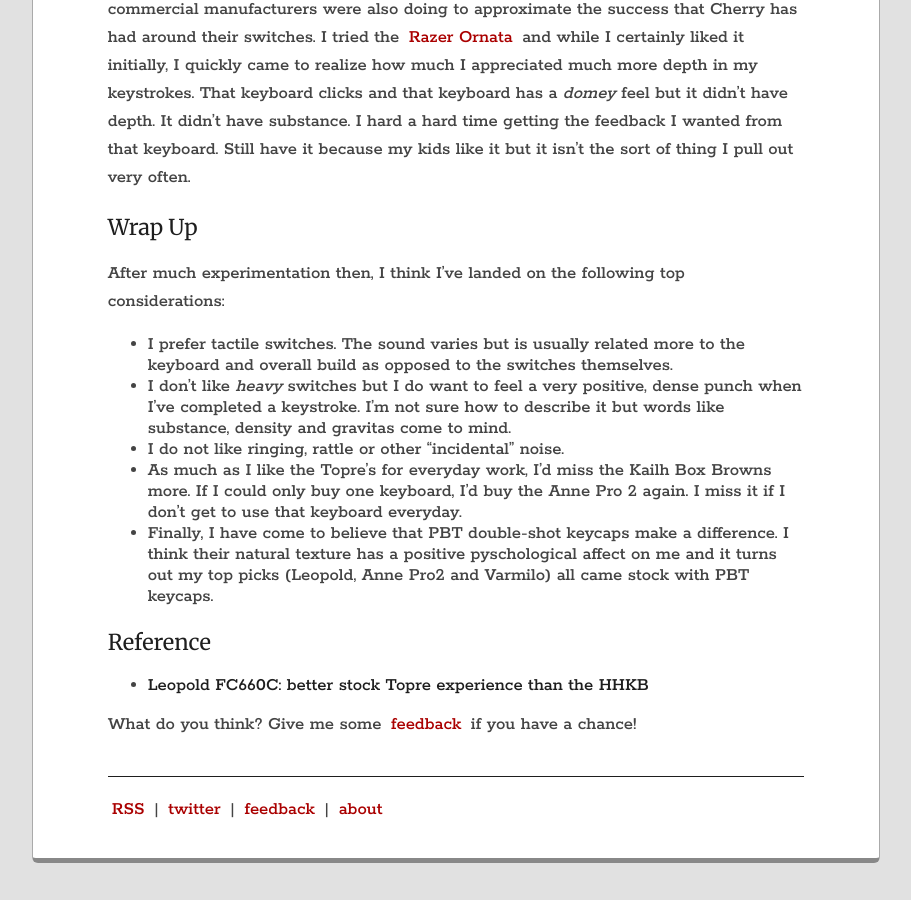
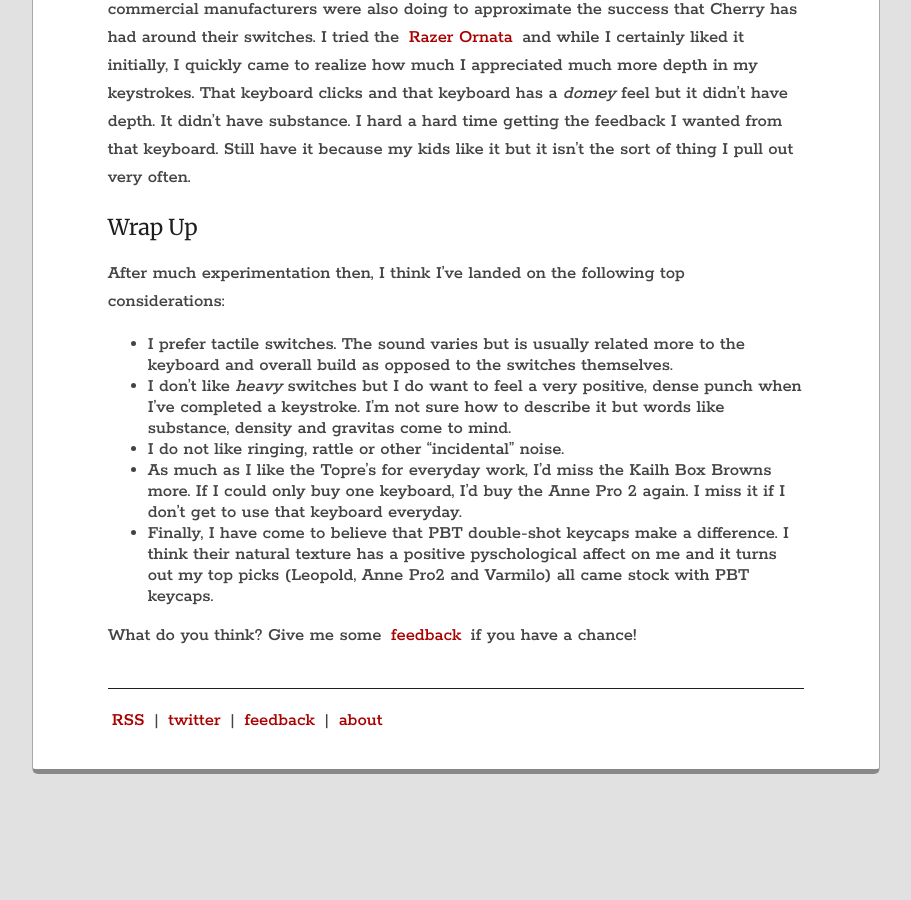
Before and after one commit to EffectiveProgramming-Websites/com.effectiveprogramming.blog, a Jekyll site: the page built from workstation/_posts/2020-05-16-mechanical-keyboards-favorites.md, in a window 1280 px wide and 900 px high, scrolled down 3625 px. Shown: the whole window, without its empty margins (184-1095 px from the left). Built offline with Jekyll 4.4.1, drawn with Linux system fonts in a browser that asks for light colours; after the commit the page ends 4436 px from its top, so only the background shows below that.

Commit message:
Minor cleanup

```diff
--- a/workstation/_posts/2020-05-16-mechanical-keyboards-favorites.md
+++ b/workstation/_posts/2020-05-16-mechanical-keyboards-favorites.md
@@ -45,7 +45,3 @@ After much experimentation then, I think I've landed on the following top consid
 - I do not like ringing, rattle or other "incidental" noise.
 - As much as I like the Topre's for everyday work, I'd miss the Kailh Box Browns more. If I could only buy one keyboard, I'd buy the Anne Pro 2 again. I miss it if I don't get to use that keyboard everyday.
 - Finally, I have come to believe that PBT double-shot keycaps make a difference. I think their natural texture has a positive pyschological affect on me and it turns out my top picks (Leopold, Anne Pro2 and Varmilo) all came stock with PBT keycaps.
-
-### Reference
-
-- [Leopold FC660C: better stock Topre experience than the HHKB](https://www.youtube.com/watch?v=r07wzuVU5Jo)
```
Also changed, not shown: workstation/_posts/2020-05-16-mechanical-keyboards-basics.md (+1 -1 lines).
